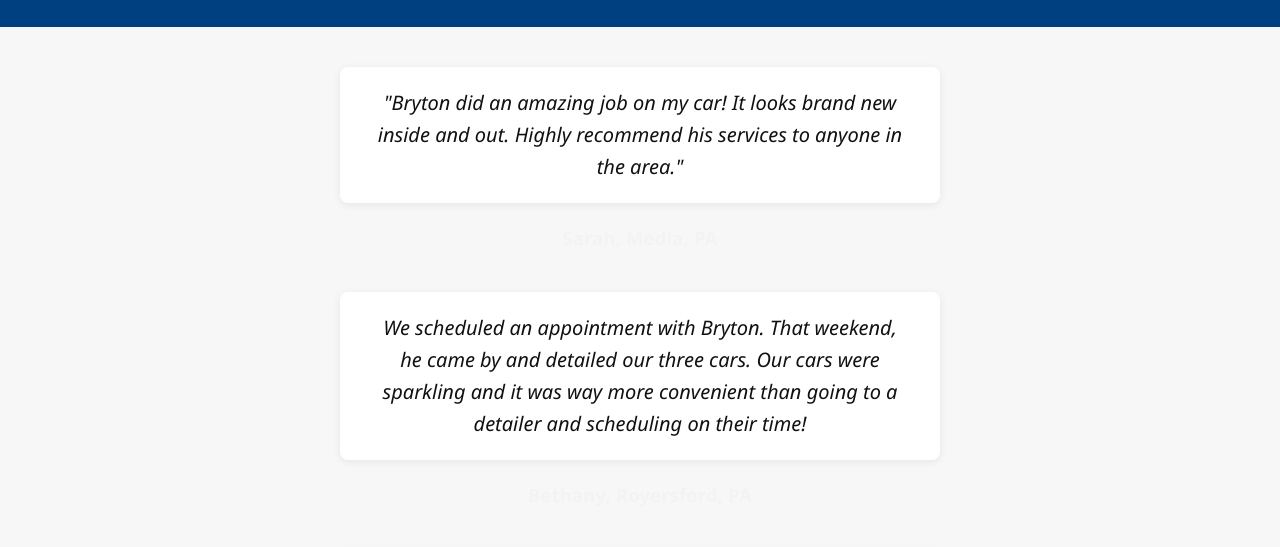
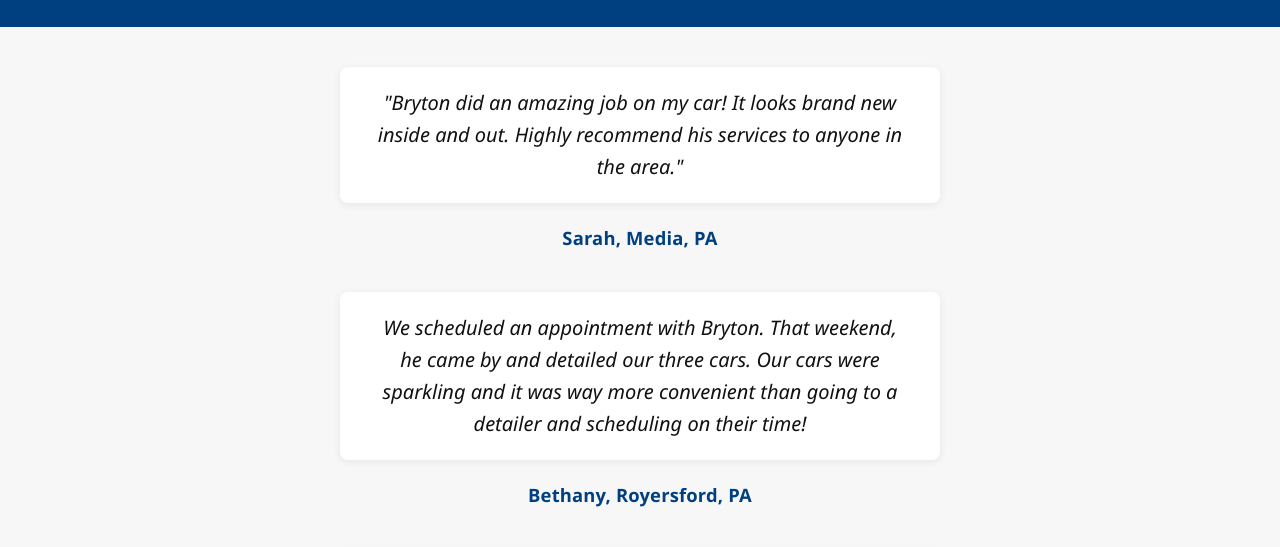
Before and after one commit to bryton-d/bryton-details, a plain HTML site: page testimonials.html in a window 1280 px wide. Shown: the part 195-742 px from the top of the page. Drawn offline with Linux system fonts and the light colour scheme.

Commit message:
Minor css updates before editting header text

```diff
--- a/testimonials.html
+++ b/testimonials.html
@@ -26,10 +26,10 @@
     .testimonial-author {
       font-weight: bold;
       font-size: 1.15em;
-      color: #f3f3f3;
+      color: #004080; /* ← this is too light on a light background */
       margin-bottom: 0.5em;
       letter-spacing: 0.01em;
-    }
+     }
     .testimonial-image {
       flex: 1 1 300px;
       display: flex;
```
